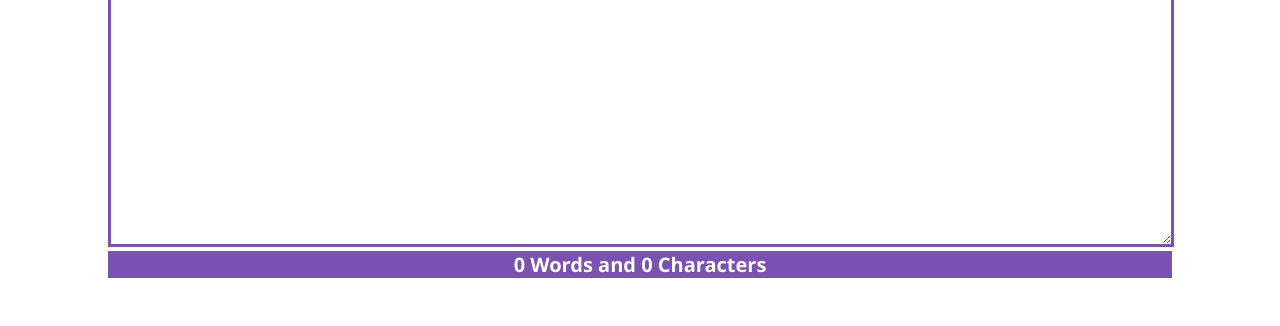
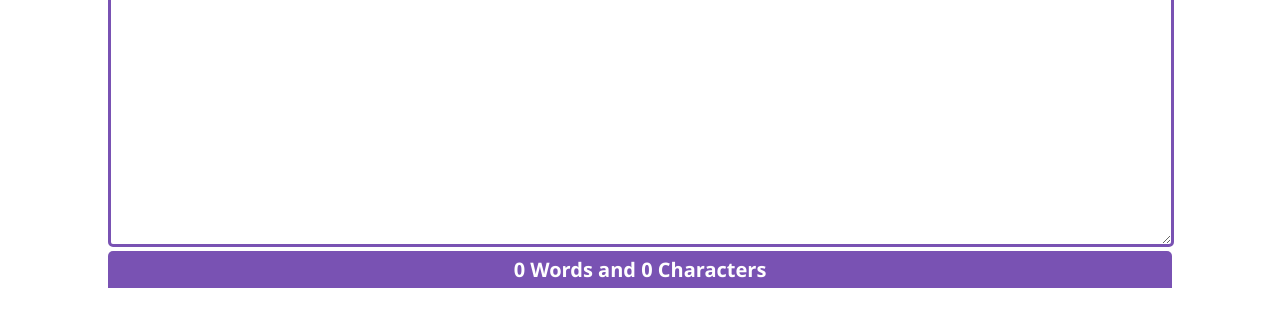
Before and after one commit to PankajMukhiya/wordCounter, a plain HTML site: page index.html in a window 1280 px wide. Shown: the part 98-424 px from the top of the page. Drawn offline with Linux system fonts and the light colour scheme.

Commit message:
removed unnecessary code in this project

```diff
--- a/index.html
+++ b/index.html
@@ -1,32 +1,36 @@
 <!DOCTYPE html>
 <html lang="en">
+
 <head>
     <meta charset="UTF-8">
     <meta http-equiv="X-UA-Compatible" content="IE=edge">
     <meta name="viewport" content="width=device-width, initial-scale=1.0">
     <title> Counter - Word & Character </title>
 </head>
+
 <body>
     <h1>Word and Character Counter</h1>
     <textarea id="textArea" cols="30" rows="10"></textarea>
     <p>
-        <span id="word">0</span> Words  and
+        <span id="word">0</span> Words and
         <span id="char">0</span> Characters
 
     </p>
     <!-- Adding both style tag and script tag in html file because of this is a small project      -->
     <style>
-body{
+        body {
             padding: 50px 100px;
 
         }
-h1{
+
+        h1 {
             text-align: center;
             background: #7952b3;
             color: white;
             margin: 0px;
         }
-p{
+
+        p {
             text-align: center;
             background: #7952b3;
             color: white;
@@ -34,24 +38,28 @@ p{
             font-family: 'Segoe UI', Tahoma, Geneva, Verdana, sans-serif;
             font-weight: bold;
             font-size: 20px;
+            padding: 5px;
+            border-radius: 5px 5px 0 0;
 
         }
-#textArea{
+
+        #textArea {
             width: 99.25%;
             border-color: #7952b3;
             font-family: 'Gill Sans', 'Gill Sans MT', Calibri, 'Trebuchet MS', sans-serif;
             font-size: 20px;
-    /* border-radius: 10px; */
+            border-radius: 0 0 5px 5px;
             border-width: 3px;
         }
+
         /* span{
     border: 5px;
     background: #000;
 } */
     </style>
     <script>
-    let textArea1 =  document.getElementById('textArea')
-    var selectSpan  =  document.getElementsByTagName('span')
+        let textArea1 = document.getElementById('textArea')
+        var selectSpan = document.getElementsByTagName('span')
         // console.log(selectSpan);
 
         textArea1.addEventListener('focus', function () {
@@ -60,22 +68,25 @@ p{
         });
 
         textArea1.addEventListener('input', function () {
-        let text  =  this.value;  //  this is the entered value by the user
+            let text = this.value;  //  this is the entered value by the user
             // console.log(text);
 
-        let charNum  = text.length;
+            let charNum = text.length;
             // console.log(charNum);
             let selectChar = document.getElementById('char')
             // console.log(selectChar);
             selectChar.innerText = charNum;
 
             text = text.trim() // remove extra spaces in starting and ending of text area
-        let words  = text.split(" "); // split the word by 1 space
+            let words = text.split(" "); // split the word by 1 space
+            // console.log(words)
             // console.log(words)
             // let wordsNum = words.length;
-        words  = words.filter(function (element) {     //here these filter method remove all extra space in middle
-            return  element != ""
+            words = words.filter(function (element) {     //here these filter method remove all extra space in middle
+                return element != ""
             })
+            // console.log(words)
+
             let wordsNum = words.length;
             let selectWord = document.getElementById('word')
             selectWord.innerText = wordsNum;
@@ -84,4 +95,5 @@ p{
 
     </script>
 </body>
+
 </html>
```
Also changed, not shown: package.json (deleted, +0 -11 lines). Lines whose indentation alone changed are shown as unchanged.
